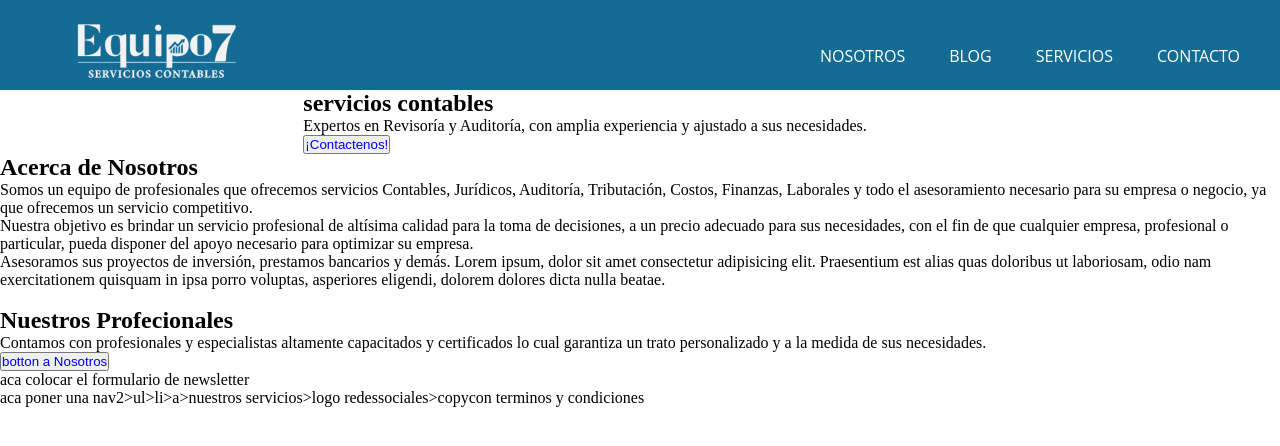
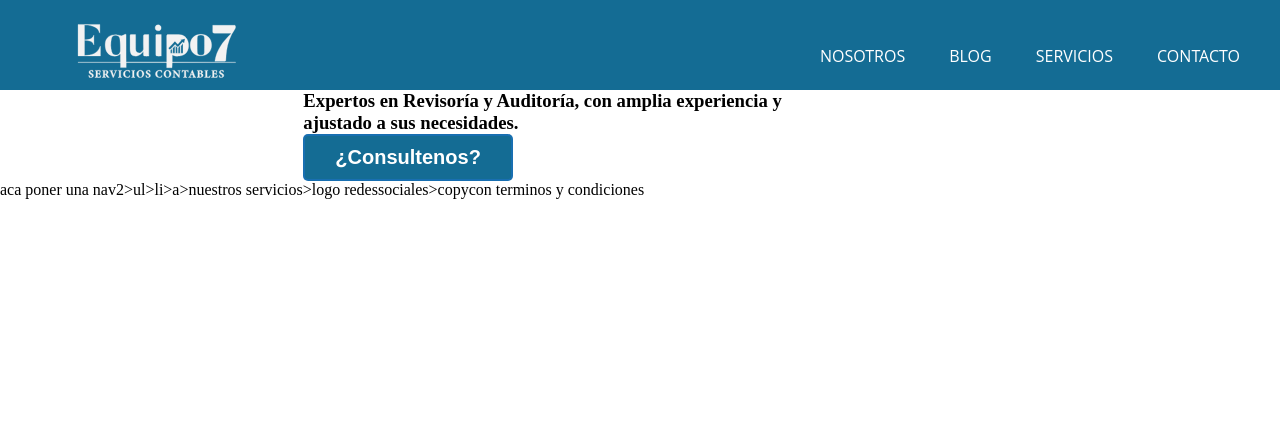
Before and after one commit to YesDovis/Proyecto_Web_Arg_Prog_UTN_YLD, a plain HTML site: page index.htm in a window 1280 px wide. Drawn offline with Linux system fonts and the light colour scheme.

Commit message:
boton mas pruebas

```diff
--- a/css/style.css
+++ b/css/style.css
@@ -101,12 +101,30 @@ header.abajo{
 	opacity: 1;
 }
 
-.contenerdor img{
-	max-width: 100%;
-    padding: 0 10px;
-    margin: auto;
-	background: #146C94;
-}
+
 
 /*------------------- Banner deL CONTENEDOR #1 ---------------*/
 /*---ponerle un cover a la img (background-size: cover; animation-duration: 5000ms;----*/
+
+.contenedor-1{
+	max-width: auto;
+	margin: auto;
+}
+
+/* boton----------------*/
+button{
+	font-size: 1.25em;
+	font-weight: bold;
+	padding: 10px 30px;
+	border-radius: 5px;
+	border: 2px solid rgba(34, 117, 243, 0.3);
+	box-shadow: 2px 2 px 18 px rgba(0, 0, 0, 0.5);
+	color: #ffffff;
+	background-color: #146C94;
+}
+
+button:hover{
+	background-color: #045980;
+}
+
+/*--------------------------------------------------*/
--- a/index.htm
+++ b/index.htm
@@ -38,16 +38,15 @@
           </header>
 
 <!--aca empieza el banner que esta en la seccion 1 -->
-        <div class="banner_cabecera">
-          <div class="banner_textos">
-            <h1>servicios contables</h1>
-            <p>Expertos en Revisoría y Auditoría, con amplia experiencia y ajustado a sus necesidades.</p>
-            <button>
-                <a href="#">¡Contactenos! </a><!--BUTTON REDIRECCIONAMIENTO AL FORM DE CONSULTA-->
-              </button>
-          </div>
-<!--ACA empieza seccion>CONTENEDOR#2 (acerca de nosotros)-->
-          <secction class="contenedor2">
+        <section id="banner_cabecera">
+            <h1>Expertos en Revisoría y Auditoría, con amplia experiencia y ajustado a sus necesidades.</h1>
+            <button class="btn btn-success">¿Consultenos?</button>
+
+
+        </section>
+
+<!--ACA empieza seccion>CONTENEDOR#2 (acerca de nosotros)
+          <section class="contenedor2">
             <h2>Acerca de Nosotros</h2>
             <p>Somos un equipo de profesionales que ofrecemos servicios Contables, Jurídicos, Auditoría, Tributación, Costos, Finanzas, Laborales y todo el asesoramiento necesario para su empresa o negocio, ya que ofrecemos un servicio competitivo. </p>
             <p>Nuestra objetivo es brindar un servicio profesional de altísima calidad para la toma de decisiones, a un precio adecuado para sus necesidades, con el fin de que cualquier empresa, profesional o particular, pueda disponer del apoyo necesario para optimizar su empresa.</p>
@@ -55,11 +54,11 @@
             <div class="img_contenedor2">
               <img src="imagen de nosotros" alt="">
             </div>
-          </secction>
+          </section>
 
-<!--Aca empieza seccion>contenedor>nosotros -->
+Aca empieza seccion>contenedor>nosotros
           <section class="contenedor3">
-            <h2>Nuestros Profecionales</h2> <!--aca puede ir un carrucel con img d elos prof con un button a su ficha-->
+            <h2>Nuestros Profecionales</h2> aca puede ir un carrucel con img d elos prof con un button a su ficha
             <p>Contamos con profesionales y especialistas altamente capacitados y certificados lo cual garantiza un trato personalizado y a la medida de sus necesidades.
             </p>
             <button><a href="#">botton a Nosotros</a></button>
@@ -68,7 +67,7 @@
           <section class="contenedor4">
             <form action="">aca colocar el formulario de newsletter </form>
           </section>
-
+-->
         </div>
       </section>
 </main>
```
Also changed, not shown: img/bannercabecera.jpg (renamed from img/10696206_10152660772580102_5127410704157182369_n.jpg), 1 other file.
